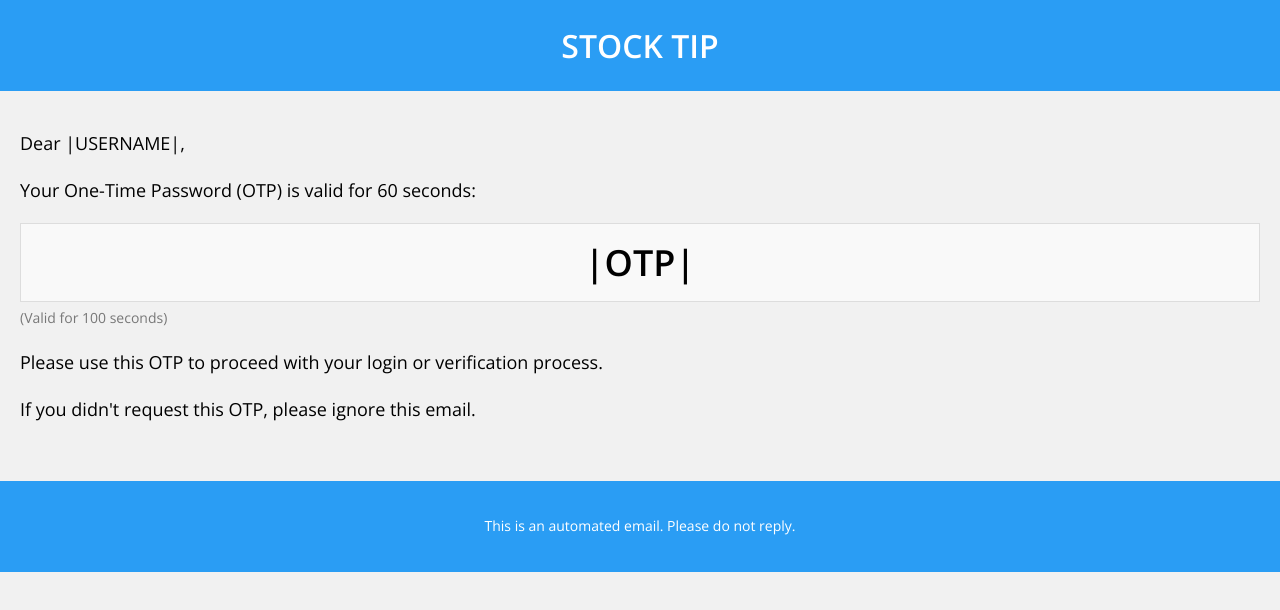
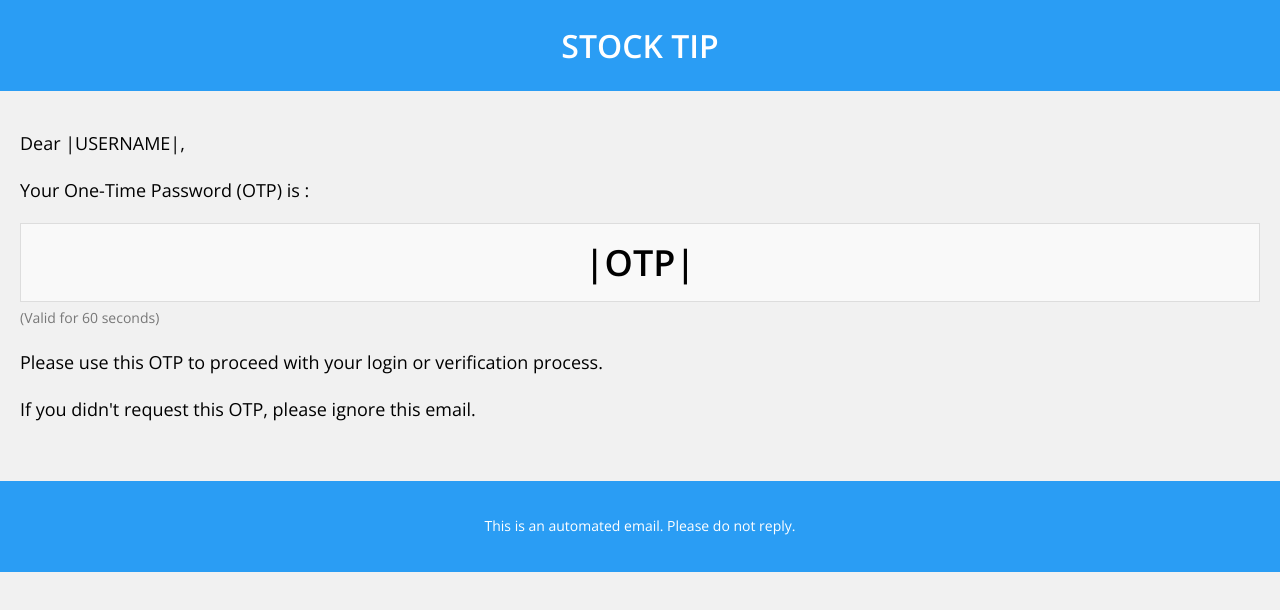
Before and after one commit to jenish009/StockTip, a website: page utils/emailTemplate.html in a window 1280 px wide. Drawn offline with nearby package versions, Linux system fonts and the light colour scheme.

```diff
--- a/utils/emailTemplate.html
+++ b/utils/emailTemplate.html
@@ -80,12 +80,12 @@
 
     <div class="otp-container">
         <p class="otp-message">Dear |USERNAME|,</p>
-        <p class="otp-message">Your One-Time Password (OTP) is valid for 60 seconds:</p>
+        <p class="otp-message">Your One-Time Password (OTP) is :</p>
         <div class="otp-box">
             <!-- Place your generated OTP here -->
             |OTP|
         </div>
-        <p class="otp-validity">(Valid for 100 seconds)</p>
+        <p class="otp-validity">(Valid for 60 seconds)</p>
         <p class="otp-instruction">Please use this OTP to proceed with your login or verification process.</p>
         <p class="otp-instruction">If you didn't request this OTP, please ignore this email.</p>
     </div>
```
